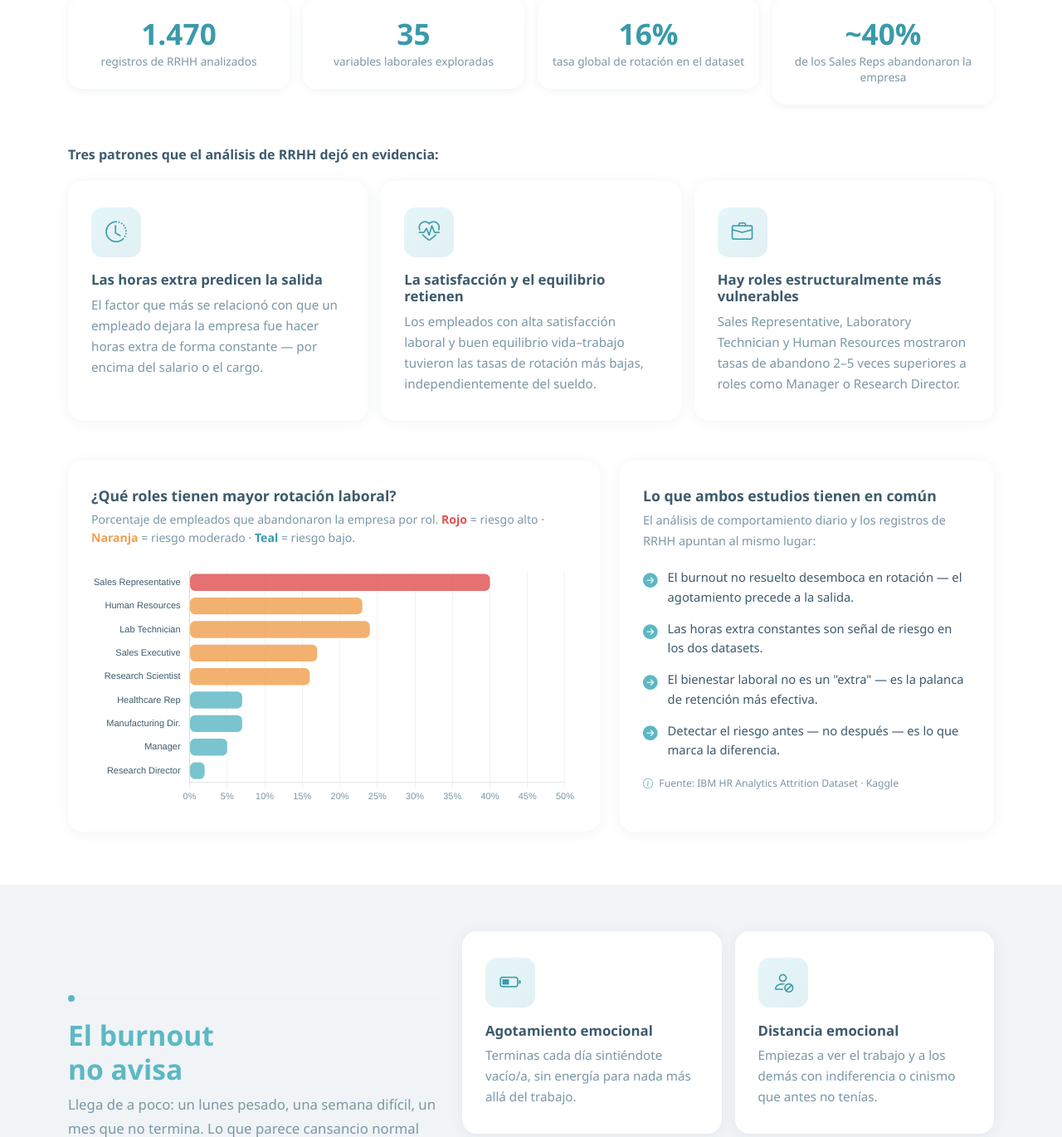
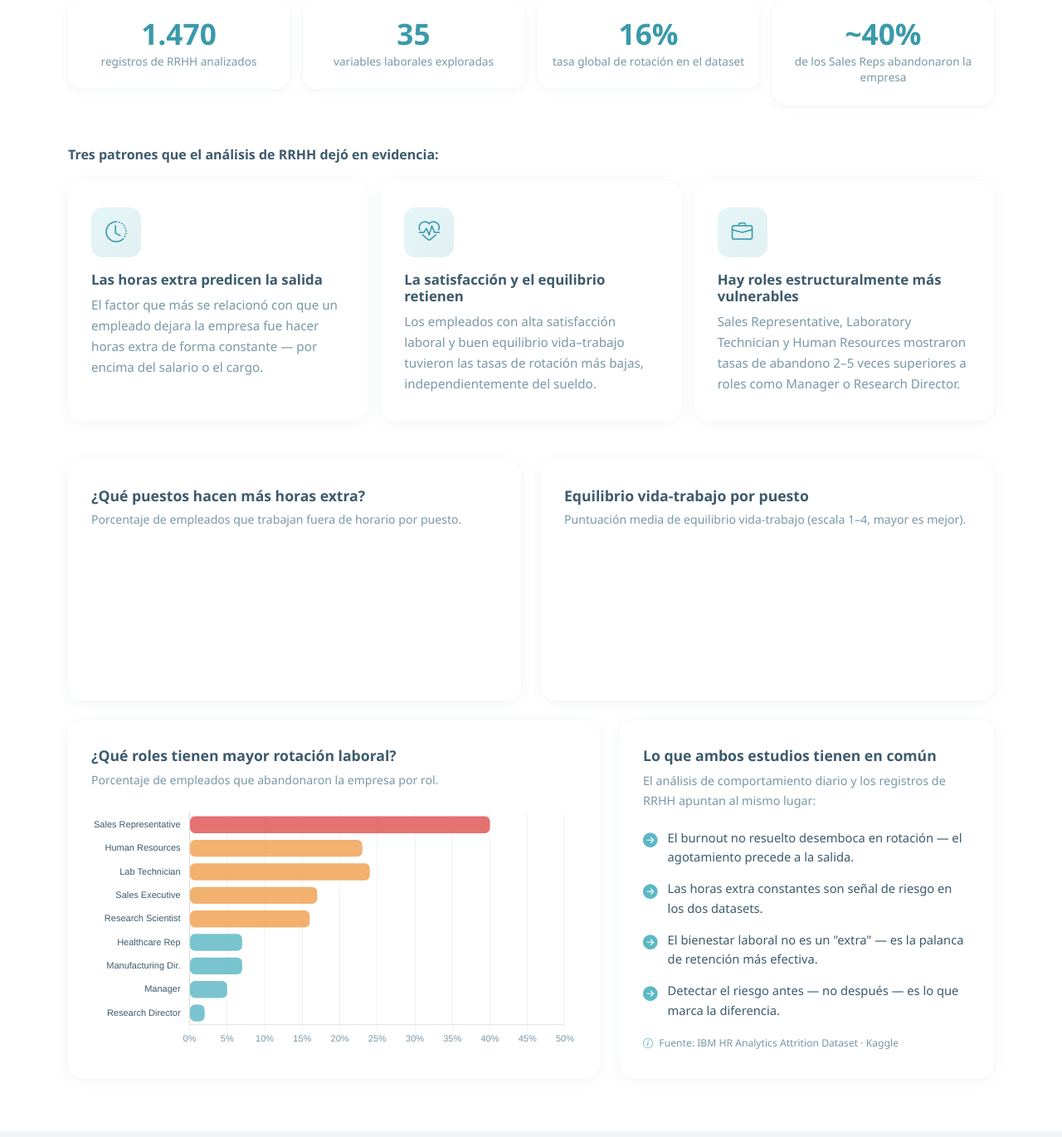
Before and after one commit to MajoRodri/SyntaxRelax, a Flask app: page / in a window 1280 px wide. Shown: the part 2639-4009 px from the top of the page at 83% size. Run offline with Flask 3, Linux system fonts and the light colour scheme; a map, chart or similar area stays blank.

Commit message:
feat: remove redundant color legend from charts

```diff
--- a/templates/partials/home_data.html
+++ b/templates/partials/home_data.html
@@ -96,13 +96,9 @@
           </h5>
           <p style="font-size:.88rem; color:var(--text-muted); margin-bottom:1.2rem; line-height:1.55;" class="es">
             Cada barra muestra cuánto influye ese factor (de −1 a +1).
-            <span style="color:#e05252;font-weight:700;">Rojo/naranja</span> = aumenta el riesgo ·
-            <span style="color:#3a9aaa;font-weight:700;">Teal</span> = te protege.
           </p>
           <p style="font-size:.88rem; color:var(--text-muted); margin-bottom:1.2rem; line-height:1.55;" class="en">
             Each bar shows how much that factor influences burnout (from −1 to +1).
-            <span style="color:#e05252;font-weight:700;">Red/orange</span> = increases risk ·
-            <span style="color:#3a9aaa;font-weight:700;">Teal</span> = protects you.
           </p>
           <canvas id="corrChart"></canvas>
         </div>
@@ -301,6 +297,40 @@
       </div>
     </div>
 
+    <!-- Gráficas overtime y work-life balance por puesto -->
+    <div class="row g-4 mb-4">
+      <div class="col-lg-6">
+        <div class="info-card h-100">
+          <h5 style="font-size:1.1rem;">
+            <span class="es">¿Qué puestos hacen más horas extra?</span>
+            <span class="en">Which roles work the most overtime?</span>
+          </h5>
+          <p style="font-size:.88rem; color:var(--text-muted); margin-bottom:1.2rem; line-height:1.55;" class="es">
+            Porcentaje de empleados que trabajan fuera de horario por puesto.
+          </p>
+          <p style="font-size:.88rem; color:var(--text-muted); margin-bottom:1.2rem; line-height:1.55;" class="en">
+            Percentage of employees working overtime by job role.
+          </p>
+          <canvas id="overtimeChart"></canvas>
+        </div>
+      </div>
+      <div class="col-lg-6">
+        <div class="info-card h-100">
+          <h5 style="font-size:1.1rem;">
+            <span class="es">Equilibrio vida-trabajo por puesto</span>
+            <span class="en">Work-life balance by role</span>
+          </h5>
+          <p style="font-size:.88rem; color:var(--text-muted); margin-bottom:1.2rem; line-height:1.55;" class="es">
+            Puntuación media de equilibrio vida-trabajo (escala 1–4, mayor es mejor).
+          </p>
+          <p style="font-size:.88rem; color:var(--text-muted); margin-bottom:1.2rem; line-height:1.55;" class="en">
+            Average work-life balance score (scale 1–4, higher is better).
+          </p>
+          <canvas id="wlbChart"></canvas>
+        </div>
+      </div>
+    </div>
+
     <!-- Gráfica attrition por rol + conexión entre estudios -->
     <div class="row g-4 align-items-stretch mb-2">
       <div class="col-lg-7">
@@ -311,15 +341,9 @@
           </h5>
           <p style="font-size:.88rem; color:var(--text-muted); margin-bottom:1.2rem; line-height:1.55;" class="es">
             Porcentaje de empleados que abandonaron la empresa por rol.
-            <span style="color:#e05252;font-weight:700;">Rojo</span> = riesgo alto ·
-            <span style="color:#f0a050;font-weight:700;">Naranja</span> = riesgo moderado ·
-            <span style="color:#3a9aaa;font-weight:700;">Teal</span> = riesgo bajo.
           </p>
           <p style="font-size:.88rem; color:var(--text-muted); margin-bottom:1.2rem; line-height:1.55;" class="en">
             Percentage of employees who left the company by role.
-            <span style="color:#e05252;font-weight:700;">Red</span> = high risk ·
-            <span style="color:#f0a050;font-weight:700;">Orange</span> = moderate risk ·
-            <span style="color:#3a9aaa;font-weight:700;">Teal</span> = low risk.
           </p>
           <canvas id="attritionChart"></canvas>
         </div>
```
